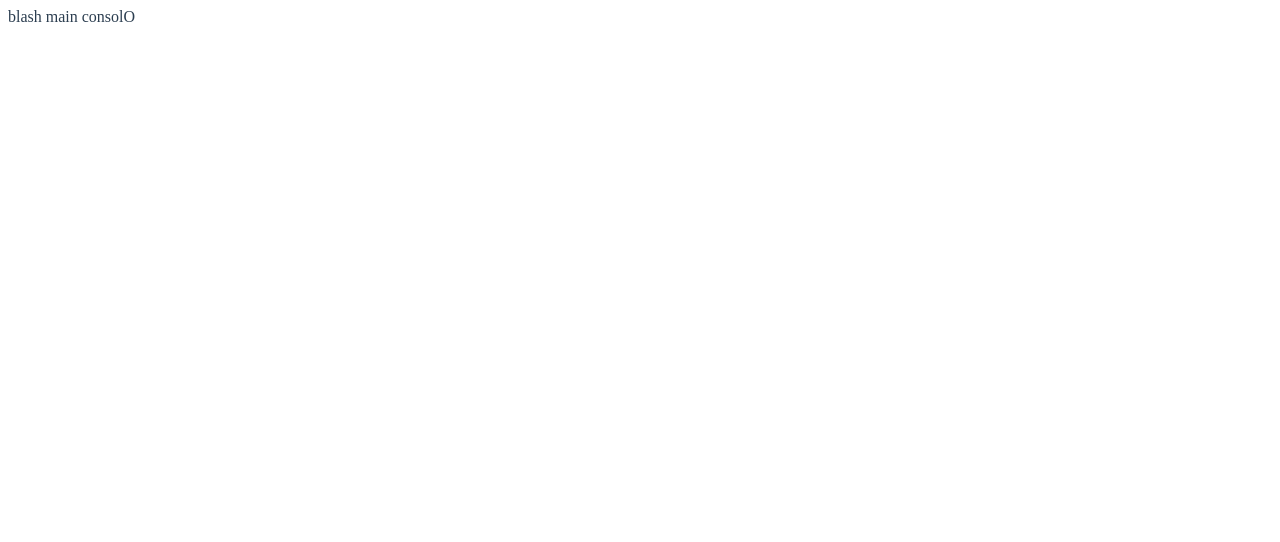
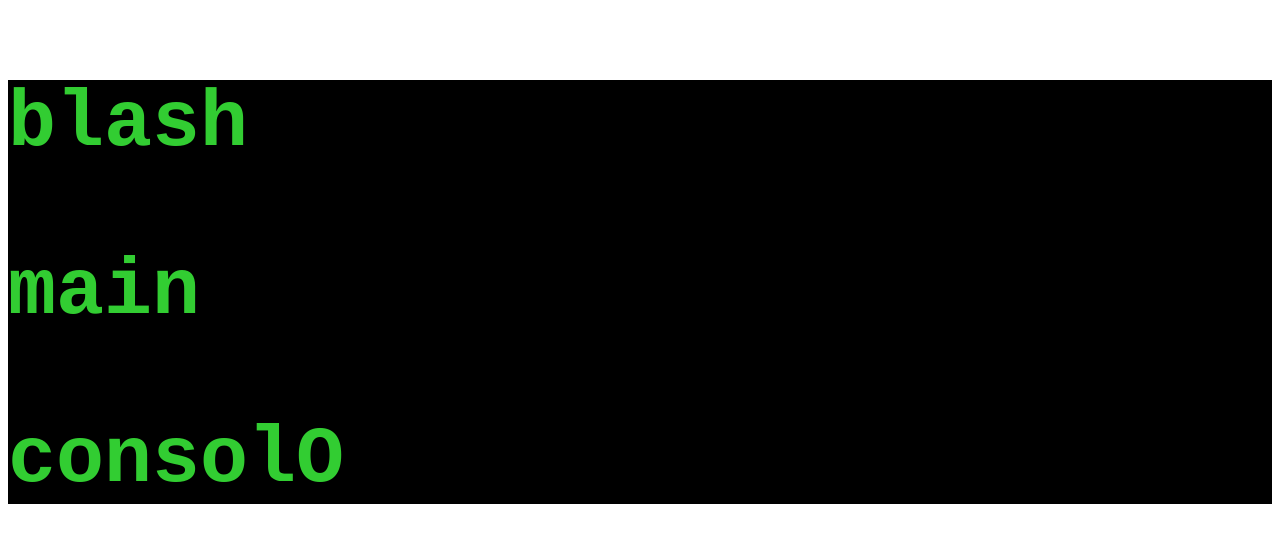
Before and after one commit to darlandieterich/vuejs-retro-console, a Vue app: page / in a window 1280 px wide. Shown: the top 542 px of the page. Built offline with nearby package versions, Linux system fonts and the light colour scheme.

Commit message:
Update files

```diff
--- a/src/App.vue
+++ b/src/App.vue
@@ -1,6 +1,6 @@
 <template>
   <div id="app">
-    <RetroConsole output="blash main consolO"/>
+    <RetroConsole :output="['blash', 'main', 'consolO']"/>
   </div>
 </template>
 
--- a/src/components/RetroConsole.vue
+++ b/src/components/RetroConsole.vue
@@ -1,6 +1,6 @@
 <template>
   <div class="retro-console">
-    {{output}}
+    <p v-for="o in output" v-bind:key="o">{{o}}</p>
   </div>
 </template>
 
@@ -8,13 +8,18 @@
 export default {
   name: 'RetroConsole',
   props: {
-    output: String
+    output: Array
   }
 }
 </script>
 
 <style scoped>
 .retro-console {
-  color: #2c3e50;
+  color: limegreen;
+  background-color: black;
+  font-family: monospace;
+  font-weight: bold;
+  line-height: 1.1;
+  font-size: 10vh;
 }
 </style>
```
Also changed, not shown: 1 other file (tests, documents, lock files or other folders).
